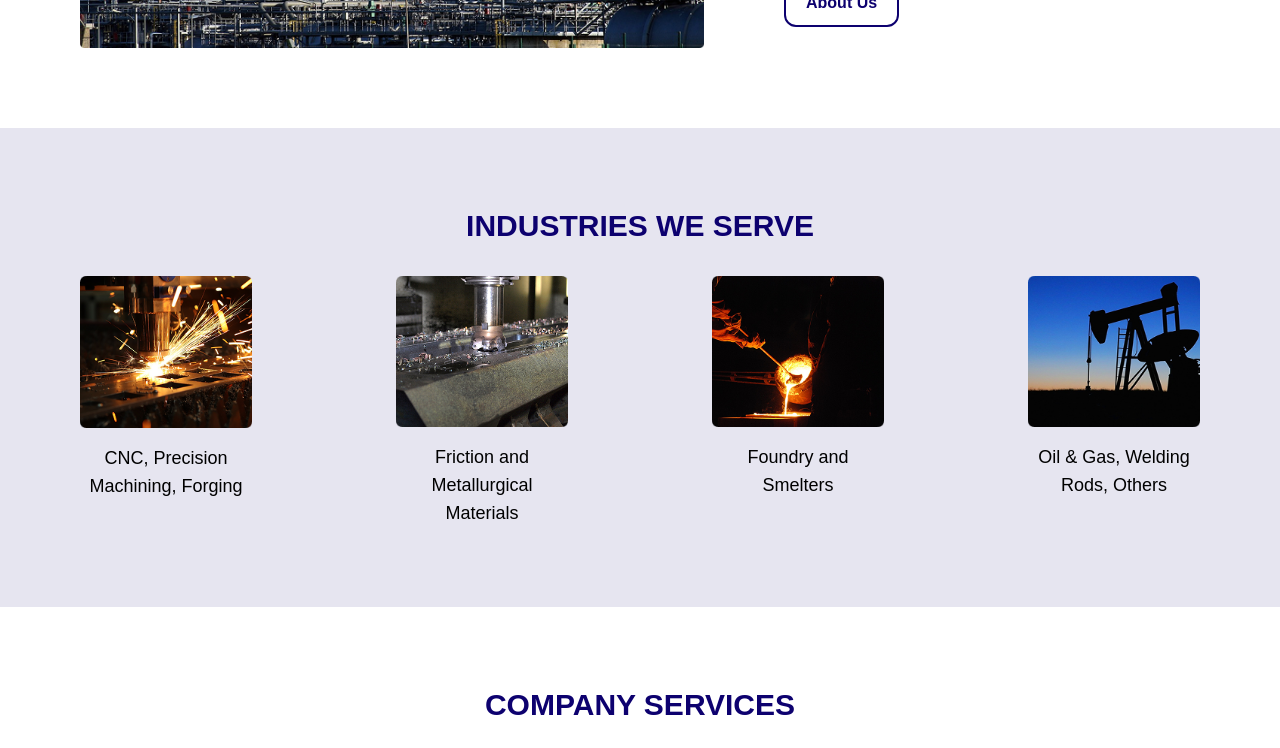
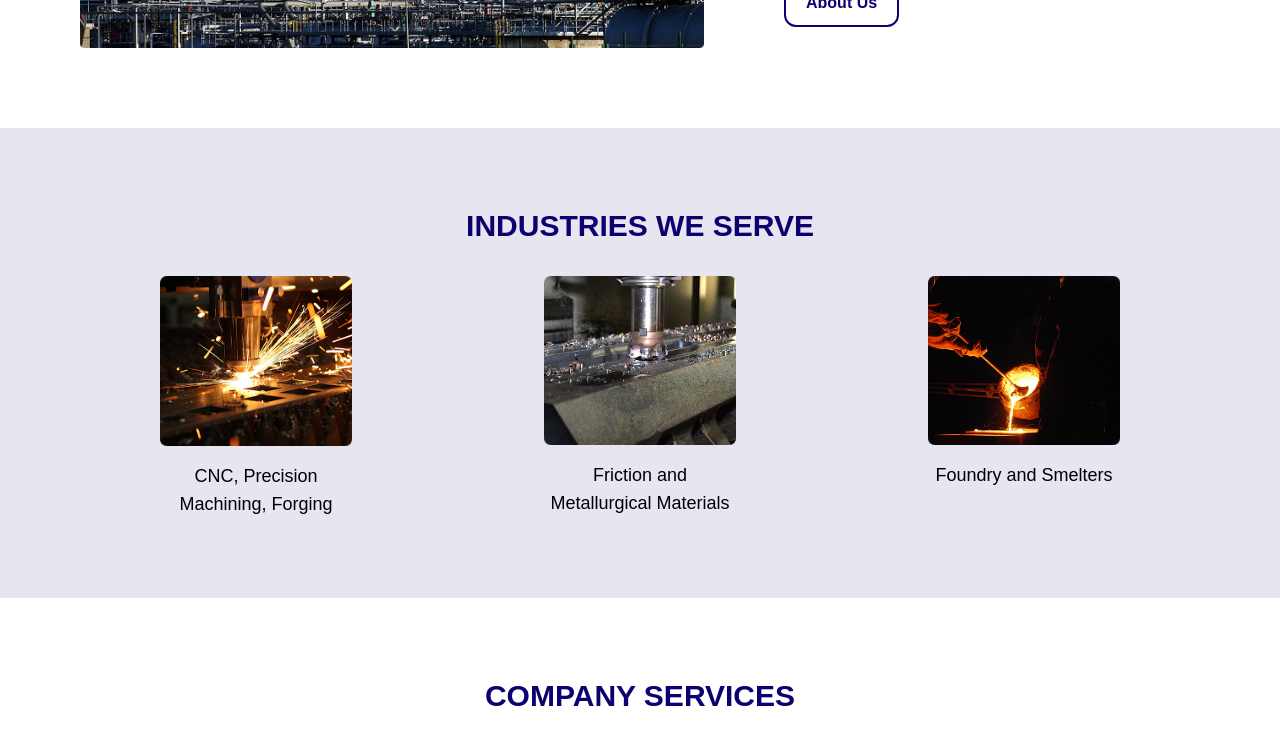
Before and after one commit to Antoneee/Insutex-Webapp, a Next.js app: page / in a window 1280 px wide. Shown: the part 760-1508 px from the top of the page. Built offline with nearby package versions, Linux system fonts and the light colour scheme.

Commit message:
Remove 'Oil and Gas, Welding Rods, Others' item from 'Industries We Serve' section in home page

```diff
--- a/app/page.tsx
+++ b/app/page.tsx
@@ -5,7 +5,6 @@ import WhoWeAreImage from "@/public/home/who-we-are.png";
 import CNCPrecisionMachiningForgingImage from "@/public/home/cnc-precision-machining-forging.png";
 import FrictionMetallurgicalMaterialsImage from "@/public/home/friction-and-metallurgical-materials.png";
 import FoundrySmeltersimage from "@/public/home/foundry-and-smelters.png";
-import OilGasWeldingRodsOthersImage from "@/public/home/oil-and-gas-welding-rods-others.png";
 import FastServiceIcon from "@/public/home/meter.svg";
 import AsiaMarketIcon from "@/public/home/asia.svg";
 import DirectAccessIcon from "@/public/home/conversation.svg";
@@ -36,9 +35,9 @@ export default function Home() {
         </div>
       </section>
       <section>
-        <div className="bg-primary-light p-20">
+        <div className="bg-primary-light px-40 py-20">
           <h2 className="uppercase text-center mb-8">Industries We Serve</h2>
-          <div className="grid grid-cols-4 gap-36 text-lg">
+          <div className="grid grid-cols-3 gap-48 text-lg">
             <Link href="/cnc-precision-machining-forging">
               <ImageCaptionItem img={CNCPrecisionMachiningForgingImage} alt="CNC, Precision Machining, Forging" text="CNC, Precision Machining, Forging"/>
             </Link>
@@ -48,7 +47,6 @@ export default function Home() {
             <Link href="/foundry-and-smelters">
               <ImageCaptionItem img={FoundrySmeltersimage} alt="Foundry and Smelters" text="Foundry and Smelters"/>
             </Link>
-            <ImageCaptionItem img={OilGasWeldingRodsOthersImage} alt="Oil & Gas, Welding Rods, Others" text="Oil & Gas, Welding Rods, Others"/>
           </div>
         </div>
       </section>
```
Also changed, not shown: public/home/oil-and-gas-welding-rods-others.png (deleted).
